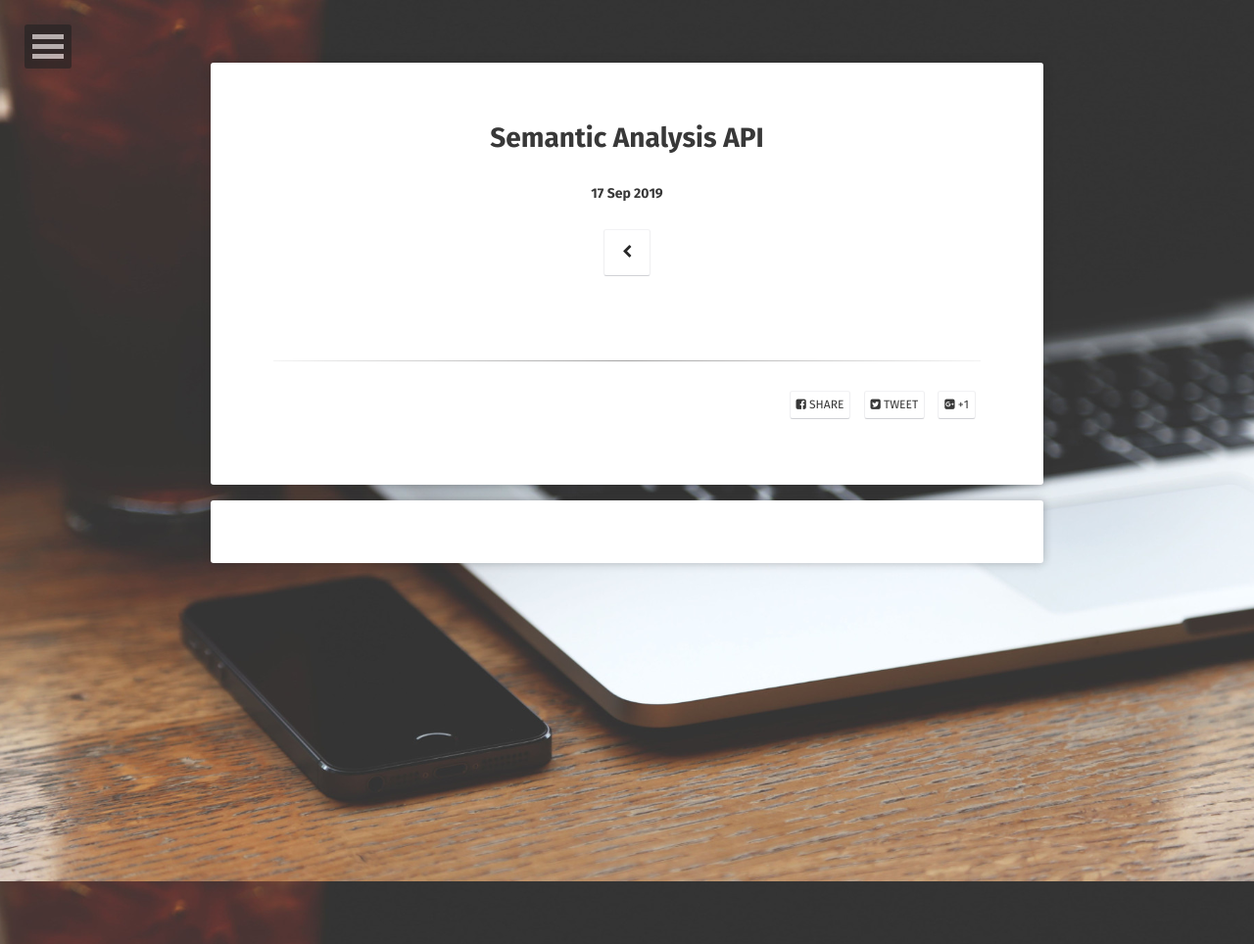
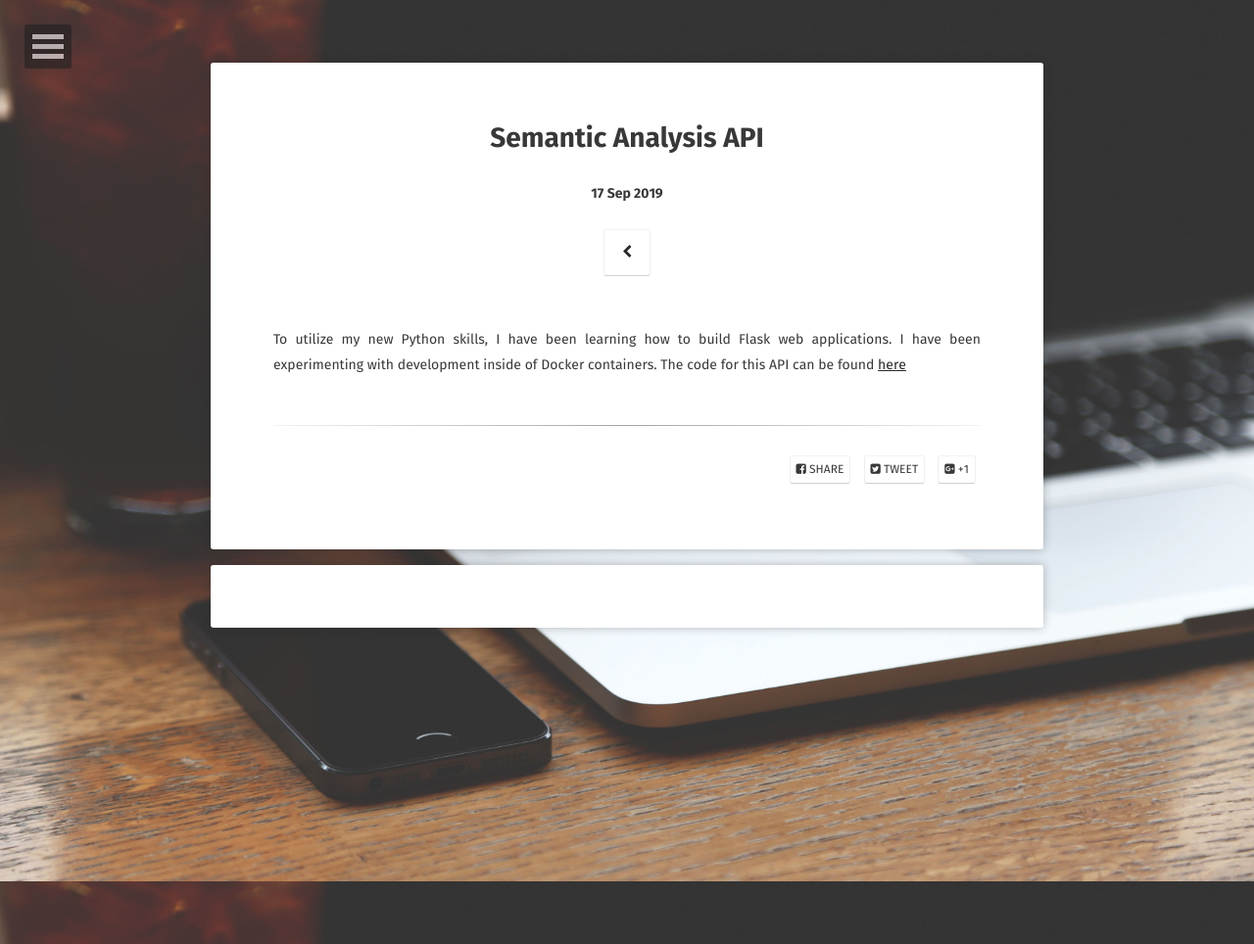
Before and after one commit to malorydodge/malorydodge.github.io, a Jekyll site: the page built from _posts/2012-05-22-readability-post.md, in a window 1280 px wide. Shown: the whole page at 98% size. Built offline with Jekyll 4.4.1, drawn with Linux system fonts in a browser that asks for light colours; some web fonts are replaced; comment, search, counter and statistics services are not loaded.

Commit message:
Update 2012-05-22-readability-post.md

```diff
--- a/_posts/2012-05-22-readability-post.md
+++ b/_posts/2012-05-22-readability-post.md
@@ -7,3 +7,6 @@ excerpt: "A semantic analysis API written in Flask"
 tags:
 comments: true
 ---
+
+To utilize my new Python skills, I have been learning how to build Flask web applications. I have been experimenting with development inside of Docker containers.
+The code for this API can be found <a href="https://github.com/malorydodge/SentimentAnalysis">here</a>
```
